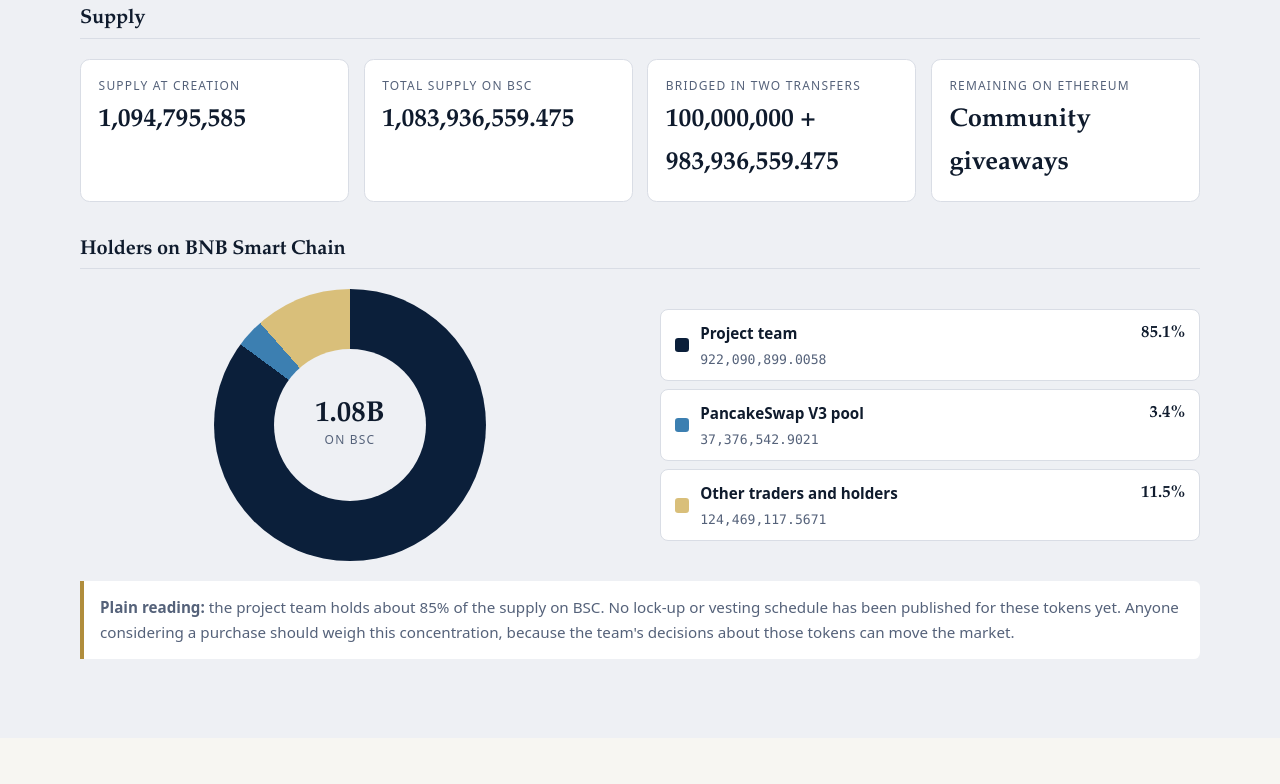
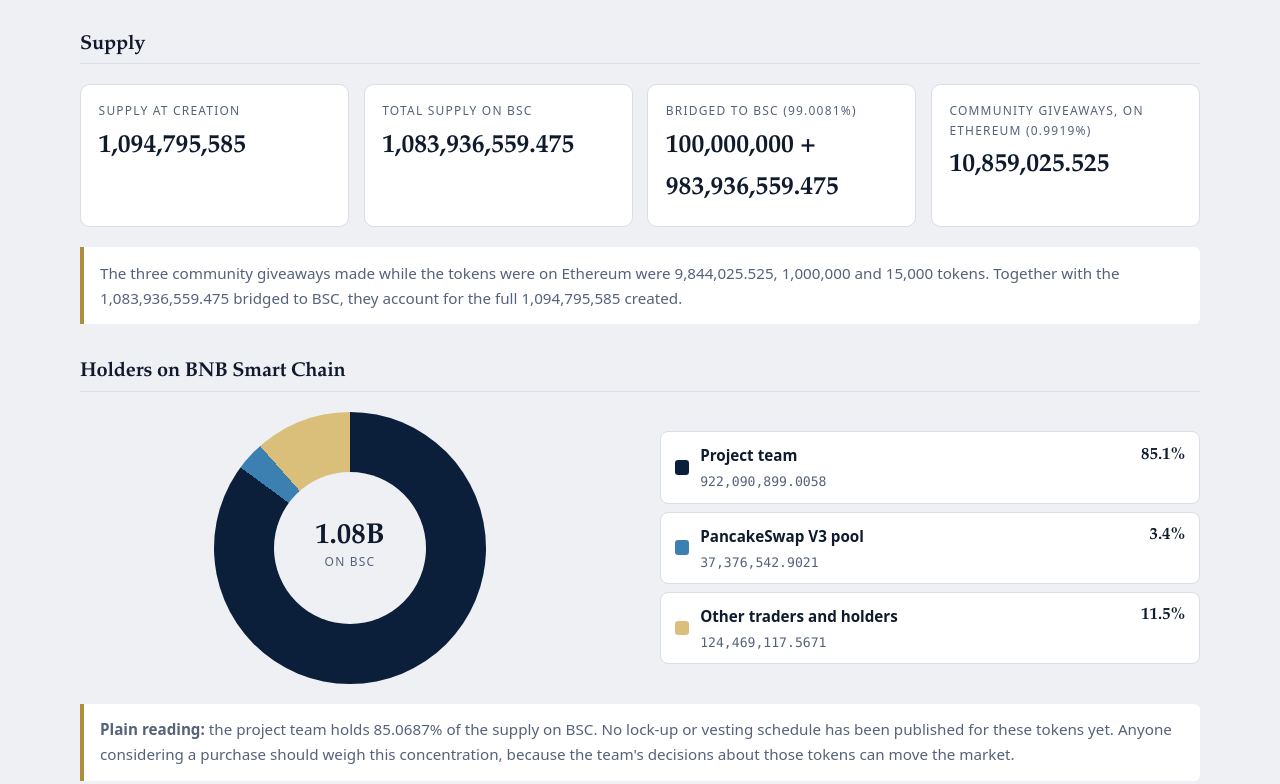
Before and after one commit to sulferc/stithulf-erc-token, a plain HTML site: page index.html in a window 1280 px wide. Shown: the part 3510-4294 px from the top of the page. Drawn offline with Linux system fonts and the light colour scheme.

Commit message:
Update index.html

```diff
--- a/index.html
+++ b/index.html
@@ -120,7 +120,7 @@
         <p class="section-lead">Every step below can be checked on a block explorer.</p>
 
         <ol class="steps">
-          <li><span class="step-n">1</span><div><h3>Created on Ethereum</h3><p>1,094,795,585 tokens were created on Ethereum Mainnet. A small number were given to community moderators and promoters on Telegram and Discord.</p></div></li>
+          <li><span class="step-n">1</span><div><h3>Created on Ethereum</h3><p>1,094,795,585 tokens were created on Ethereum Mainnet. Three giveaways totaling 10,859,025.525 tokens (about 0.99%) went to community moderators and promoters on Telegram and Discord.</p></div></li>
           <li><span class="step-n">2</span><div><h3>First bridge: 100,000,000</h3><p>Sent through Wormhole to BNB Smart Chain.</p></div></li>
           <li><span class="step-n">3</span><div><h3>PancakeSwap V2, then V3</h3><p>10,000,000 tokens were first paired with WBNB on PancakeSwap V2, then withdrawn and migrated to V3.</p></div></li>
           <li><span class="step-n">4</span><div><h3>Second bridge: 983,936,559.475</h3><p>All remaining project-held tokens on Ethereum were sent through Wormhole to BNB Smart Chain.</p></div></li>
@@ -218,9 +218,10 @@
         <dl class="stats">
           <div><dt>Supply at creation</dt><dd>1,094,795,585</dd></div>
           <div><dt>Total supply on BSC</dt><dd>1,083,936,559.475</dd></div>
-          <div><dt>Bridged in two transfers</dt><dd>100,000,000 + 983,936,559.475</dd></div>
-          <div><dt>Remaining on Ethereum</dt><dd>Community giveaways</dd></div>
+          <div><dt>Bridged to BSC (99.0081%)</dt><dd>100,000,000 + 983,936,559.475</dd></div>
+          <div><dt>Community giveaways, on Ethereum (0.9919%)</dt><dd>10,859,025.525</dd></div>
         </dl>
+        <p class="note">The three community giveaways made while the tokens were on Ethereum were 9,844,025.525, 1,000,000 and 15,000 tokens. Together with the 1,083,936,559.475 bridged to BSC, they account for the full 1,094,795,585 created.</p>
 
         <h3 class="sub">Holders on BNB Smart Chain</h3>
         <div class="alloc">
@@ -235,7 +236,7 @@
             <li><i class="sw c5"></i><span class="lg-name">Other traders and holders</span><span class="lg-val">11.5%</span><span class="lg-amt">124,469,117.5671</span></li>
           </ul>
         </div>
-        <p class="note"><strong>Plain reading:</strong> the project team holds about 85% of the supply on BSC. No lock-up or vesting schedule has been published for these tokens yet. Anyone considering a purchase should weigh this concentration, because the team's decisions about those tokens can move the market.</p>
+        <p class="note"><strong>Plain reading:</strong> the project team holds 85.0687% of the supply on BSC. No lock-up or vesting schedule has been published for these tokens yet. Anyone considering a purchase should weigh this concentration, because the team's decisions about those tokens can move the market.</p>
       </div>
     </section>
 
```
